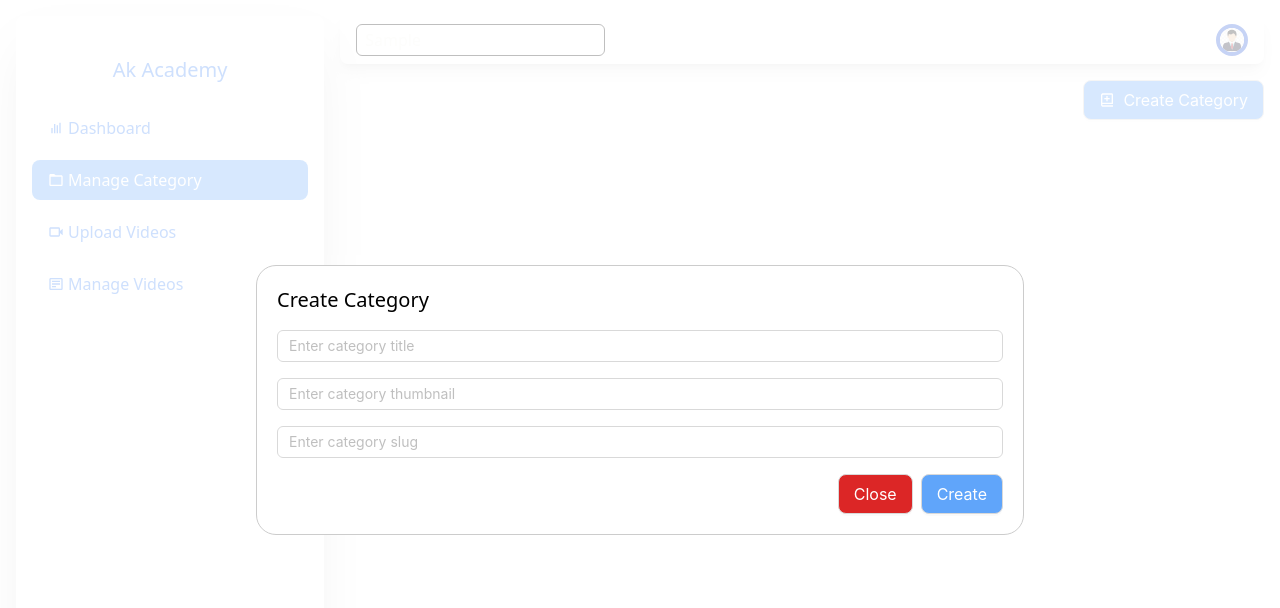
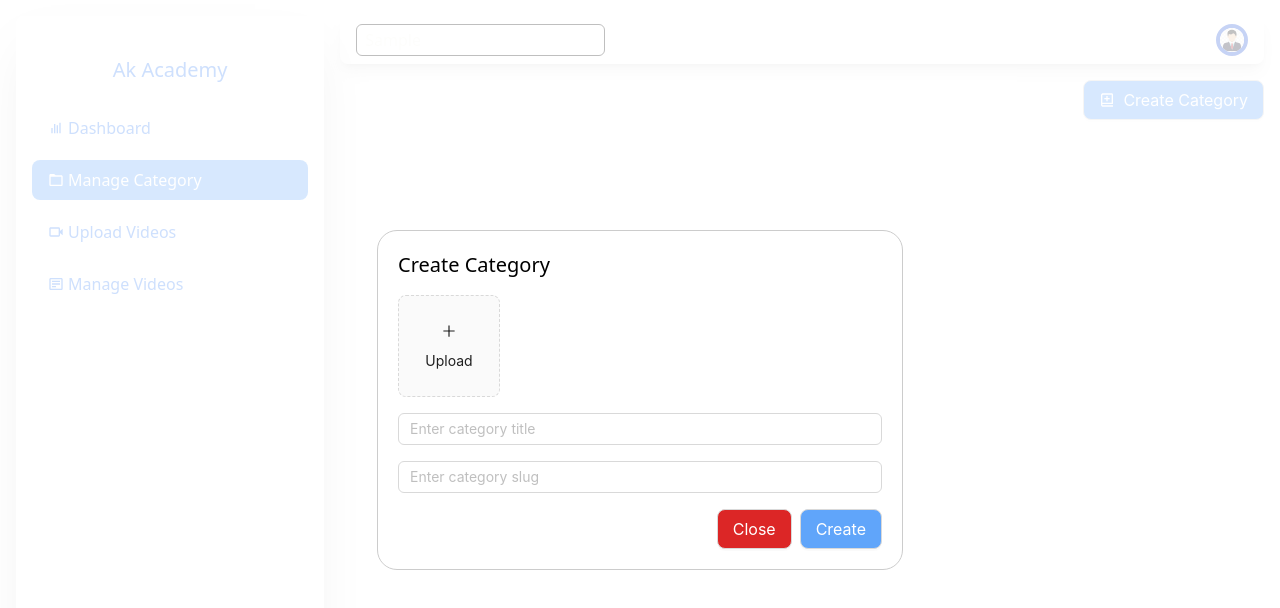
Before and after one commit to anamvai999/AnamChemistryAcademy, a Next.js app: page /dashboard/manage-category in a window 1280 px wide. Both pictures are taken after typing "Sample" into the empty fields and a click on the button "Create Category". Shown: the top 608 px of the page. Built offline with nearby package versions, Linux system fonts and the light colour scheme.

Commit message:
uploading category with tumbnail is done

```diff
--- a/src/app/(dashboard)/dashboard/manage-category/page.jsx
+++ b/src/app/(dashboard)/dashboard/manage-category/page.jsx
@@ -1,14 +1,55 @@
 "use client";
-import { Button, Input } from "antd";
+import { Button, Image, Input, Upload } from "antd";
 import Modal from "react-modal";
 import React, { useState } from "react";
 import { BiBookAdd, BiBorderRadius } from "react-icons/bi";
+import { PlusOutlined } from "@ant-design/icons";
 
 const Page = () => {
   const [modalIsOpen, setIsOpen] = useState(false);
-  const [categoryData, setCategoryData] = useState({});
+  const [categoryData, setCategoryData] = useState({ thumbnail: "" });
 
-  const handleChange = (e) => {
+  // image upload
+  const [previewOpen, setPreviewOpen] = useState(false);
+  const [previewImage, setPreviewImage] = useState("");
+  const [fileList, setFileList] = useState([]);
+
+  console.log(fileList);
+
+  const handlePreview = async (file) => {
+    if (!file.url && !file.preview) {
+      file.preview = await getBase64(file.originFileObj);
+    }
+    setPreviewImage(file.url || file.preview);
+    setPreviewOpen(true);
+  };
+
+  const handleChange = ({ fileList: newFileList }) => {
+    setFileList(newFileList);
+  };
+
+  // Upload button
+  const uploadButton = (
+    <button
+      style={{
+        border: 0,
+        background: "none",
+      }}
+      type="button"
+    >
+      <PlusOutlined />
+      <div
+        style={{
+          marginTop: 8,
+        }}
+      >
+        Upload
+      </div>
+    </button>
+  );
+
+  // Getting Input field data
+  const handleInputChange = (e) => {
     const name = e.target.name;
     const value = e.target.value;
 
@@ -18,10 +59,42 @@ const Page = () => {
     }));
   };
 
-  const handleSubmit = () => {
+  // Submitting all Data
+  const handleSubmit = async () => {
     console.log(categoryData);
-    fetch("/api/category", {
-      method: POST,
+
+    try {
+      const imgData = new FormData();
+      imgData.append("image", fileList[0].originFileObj);
+
+      const response = await fetch(
+        "https://api.imgbb.com/1/upload?key=aeda9807e6a4dd4f692343e011fdc790",
+        {
+          method: "POST",
+          body: imgData,
+        }
+      );
+
+      console.log(response);
+
+      if (response.ok) {
+        const data = await response.json();
+        const imageUrl = data.data.url;
+
+        console.log(imageUrl);
+
+        //  setCategoryData((prevData) => ({
+        //   ...prevData,
+        //   thumbnail: imageUrl,
+        // }));
+
+
+        categoryData.thumbnail = imageUrl;
+
+        console.log(categoryData);
+
+        await fetch("/api/category", {
+          method: "POST",
           headers: {
             "Content-Type": "application/json",
           },
@@ -30,9 +103,15 @@ const Page = () => {
           .then((res) => res.json())
           .then((data) => {
             console.log(data);
+            closeModal();
           });
+      }
+    } catch (error) {
+      console.log("Error uploading image: ", error);
+    }
   };
 
+  // Modal Function
   function openModal() {
     setIsOpen(true);
   }
@@ -41,6 +120,7 @@ const Page = () => {
     setIsOpen(false);
   }
 
+  // Custon Styles for Modal
   const customStyles = {
     content: {
       top: "50%",
@@ -72,18 +152,40 @@ const Page = () => {
         >
           <h2 className="text-xl  mb-4">Create Category</h2>
           <form className="space-y-4">
+            {/* Upload Thumbnail */}
+            <Upload
+              listType="picture-card"
+              fileList={fileList}
+              onPreview={handlePreview}
+              onChange={handleChange}
+            >
+              {fileList.length == 1 ? null : uploadButton}
+            </Upload>
+
+            {/* Preivew Thumbnail Start */}
+            {previewImage && (
+              <Image
+                alt="image"
+                wrapperStyle={{
+                  display: "none",
+                }}
+                preview={{
+                  visible: previewOpen,
+                  onVisibleChange: (visible) => setPreviewOpen(visible),
+                  afterOpenChange: (visible) => !visible && setPreviewImage(""),
+                }}
+                src={previewImage}
+              />
+            )}
+            {/* Preivew Thumbnail  End */}
+
             <Input
-              onChange={handleChange}
+              onChange={handleInputChange}
               name="title"
               placeholder="Enter category title"
             />
             <Input
-              onChange={handleChange}
-              name="thumbnail"
-              placeholder="Enter category thumbnail"
-            />
-            <Input
-              onChange={handleChange}
+              onChange={handleInputChange}
               name="slug"
               placeholder="Enter category slug"
             />
@@ -110,4 +212,12 @@ const Page = () => {
   );
 };
 
+const getBase64 = (file) =>
+  new Promise((resolve, reject) => {
+    const reader = new FileReader();
+    reader.readAsDataURL(file);
+    reader.onload = () => resolve(reader.result);
+    reader.onerror = (error) => reject(error);
+  });
+
 export default Page;
--- a/src/app/api/category/route.js
+++ b/src/app/api/category/route.js
@@ -1,22 +1,23 @@
 import connectMongodb from "@/database/connectMongodb";
+import categoryModel from "@/model/categoryModel";
 import { NextResponse } from "next/server";
 
-export async function POST(req){
-    try{
+export async function POST(req) {
+  try {
     const data = await req.json();
     await connectMongodb();
-        return NextResponse.json(data);
-    }catch(error){
+    await categoryModel.create(data);
+    return NextResponse.json({ success: true, message: data });
+  } catch (error) {
     console.log(error);
-        return NextResponse.json({error: error.message});
+    return NextResponse.json({ error: error.message });
   }
 }
 
-
-export async function GET(){
+export async function GET() {
   try {
-        return NextResponse.json({success: true});
+    return NextResponse.json({ success: true });
   } catch (error) {
-        return NextResponse.json({error: error.message});
+    return NextResponse.json({ error: error.message });
   }
 }
--- a/src/model/categoryModel.js
+++ b/src/model/categoryModel.js
@@ -17,6 +17,6 @@ const categorySchema = new Schema({
 });
 
 const categoryModel =
-  mongoose.models.categories || mongoose.model("category", categorySchema);
+  mongoose.models.Category || mongoose.model("Category", categorySchema);
 
 export default categoryModel;
```
Lines whose indentation alone changed are shown as unchanged.
